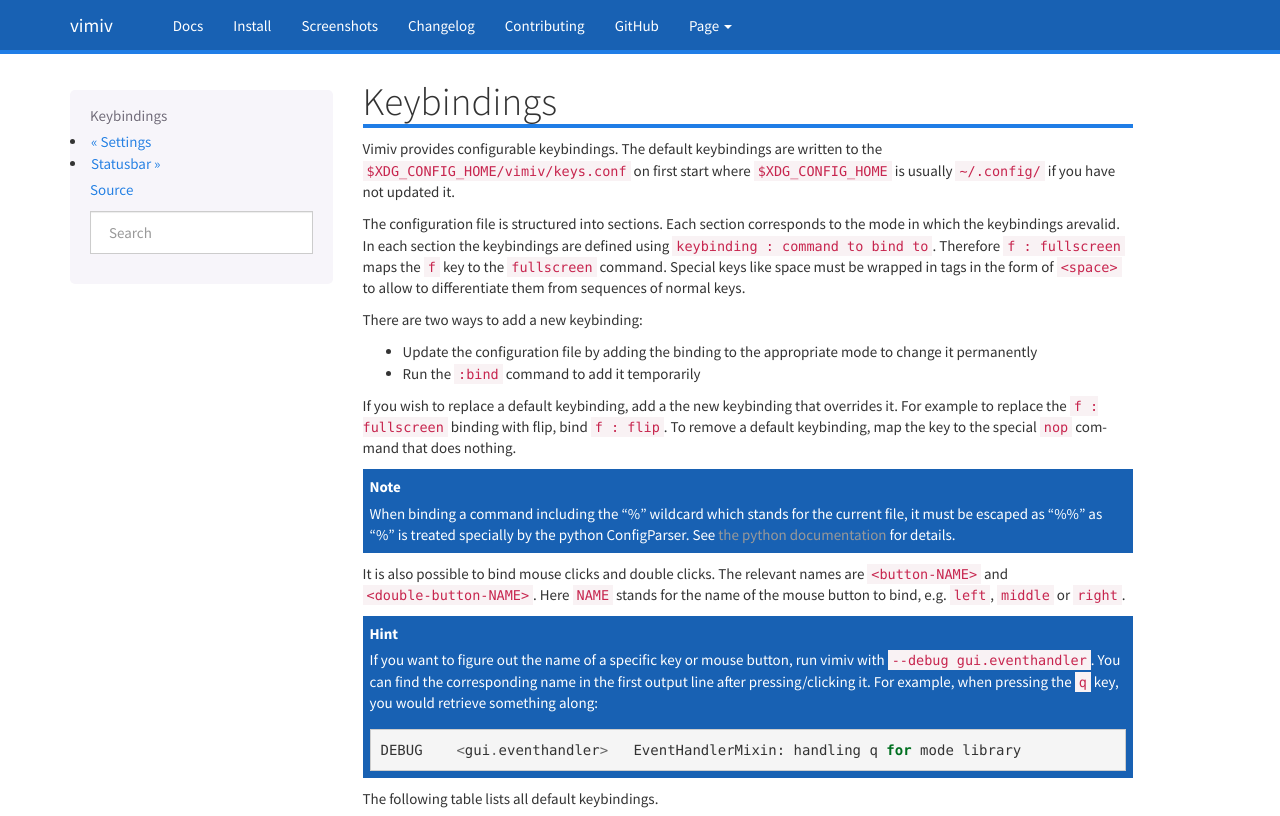
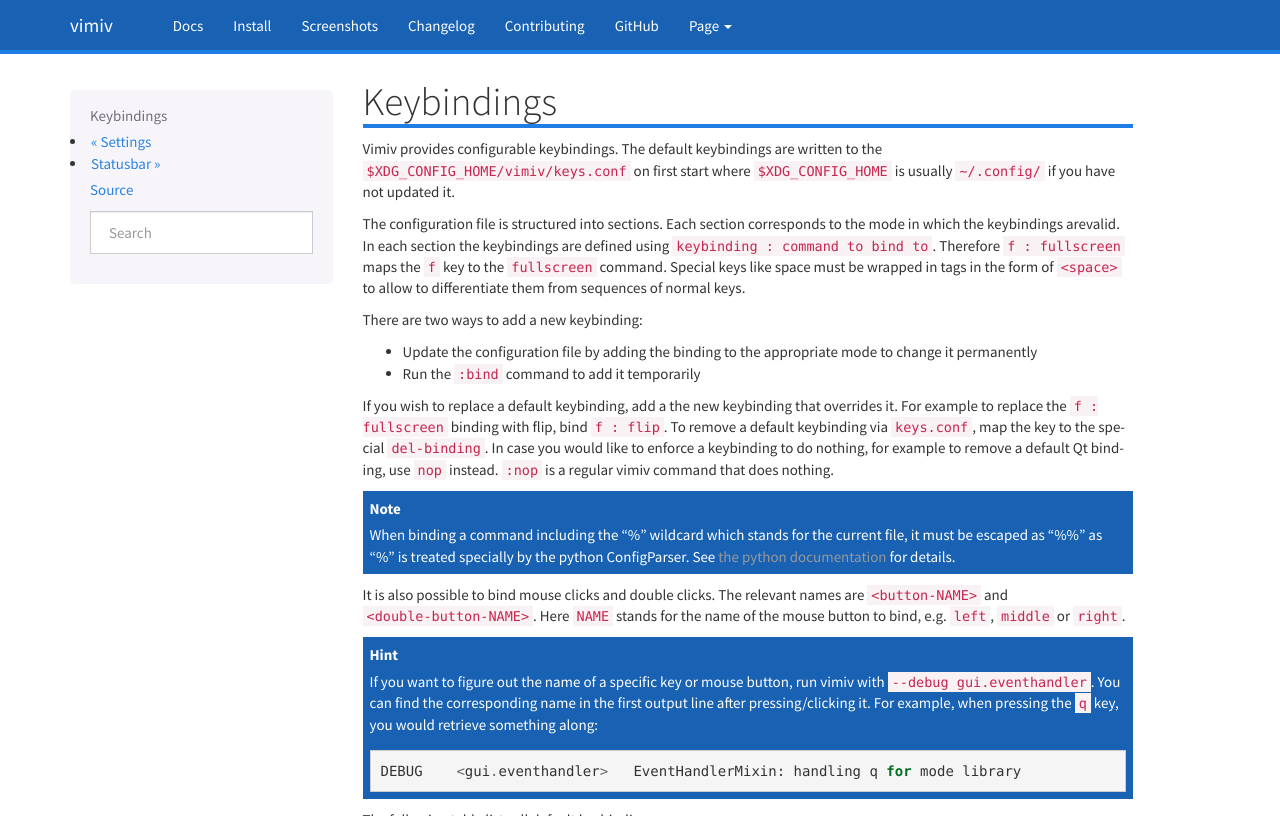
Before and after one commit to karlch/vimiv-qt, a Sphinx documentation site: the page built from docs/documentation/configuration/keybindings.rst, in a window 1280 px wide and 1045 px high, cut to the strip 0-816 px from the top of the window. Built offline with Sphinx 7.4.7, drawn with Linux system fonts in a browser that asks for light colours.

Commit message:
Update docs for `del-binding`

```diff
--- a/docs/changelog.rst
+++ b/docs/changelog.rst
@@ -17,6 +17,7 @@
   `@jeanggi90 <https://github.com/jeanggi90>`_!
 * ``<equal>`` is now bound to ``:scale --level=fit`` in image mode. Thanks
   `@jeanggi90 <https://github.com/jeanggi90>`_ for pointing this out!
+* Special ``del-binding`` mapping to remove default keybindings via ``keys.conf``.
 
 Changed:
 ^^^^^^^^
--- a/docs/documentation/configuration/keybindings.rst
+++ b/docs/documentation/configuration/keybindings.rst
@@ -21,8 +21,10 @@
 
 If you wish to replace a default keybinding, add a the new keybinding that
 overrides it. For example to replace the ``f : fullscreen`` binding with flip,
-bind ``f : flip``. To remove a default keybinding, map the key to the special
-``nop`` command that does nothing.
+bind ``f : flip``. To remove a default keybinding via ``keys.conf``, map the key to the
+special ``del-binding``. In case you would like to enforce a keybinding to do nothing,
+for example to remove a default Qt binding, use ``nop`` instead. ``:nop`` is a regular
+vimiv command that does nothing.
 
 .. note::
 
```
Also changed, not shown: 1 other file.
